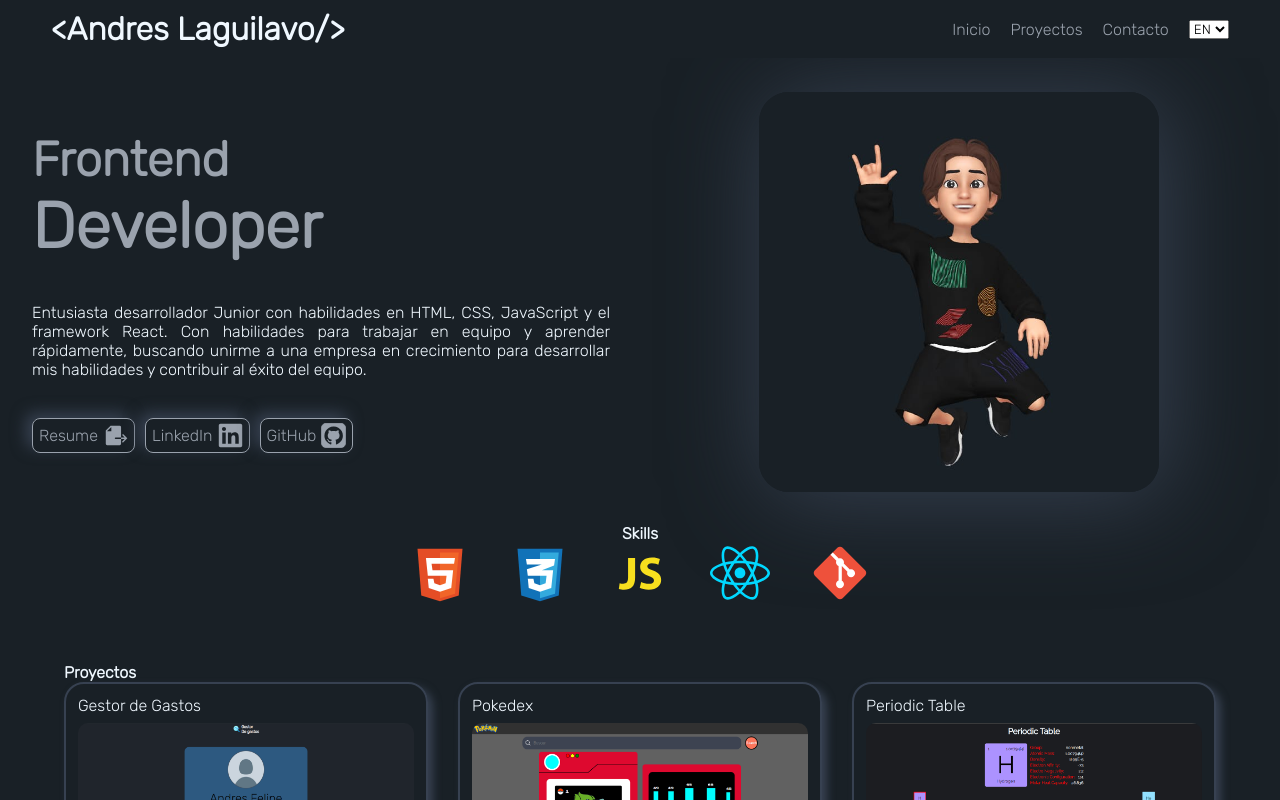
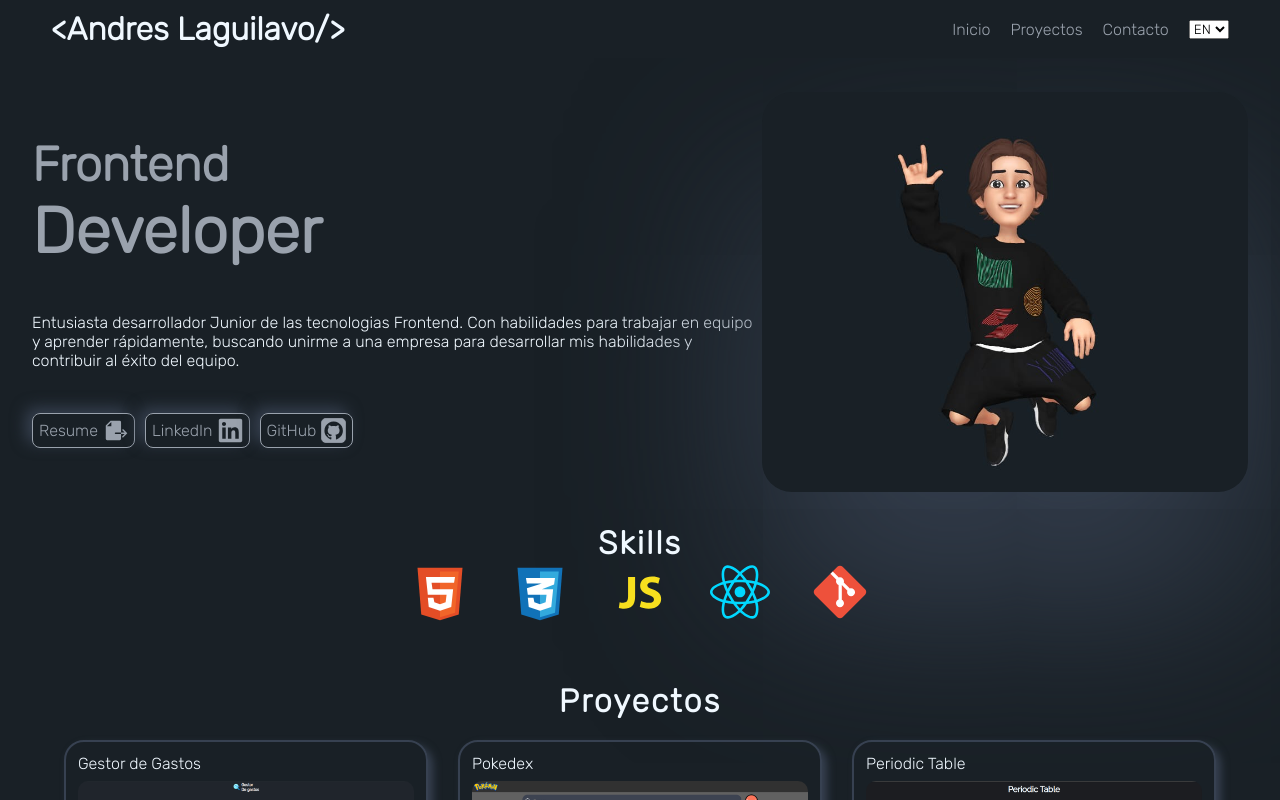
Before and after one commit to Laguilavo10/portafolio-personal, a React (Vite) app: page / in a window 1280 px wide. Shown: the top 800 px of the page. Built offline with nearby package versions, Linux system fonts and the light colour scheme.

Commit message:
integracion CV

```diff
--- a/src/components/AboutMe/index.jsx
+++ b/src/components/AboutMe/index.jsx
@@ -2,12 +2,12 @@ import React from "react"
 import { useLanguaje } from "../../context/languajes"
 import { generateImg } from "../../utils/GenerateImg"
 import avatar from '../../assets/AR.jpg'
-import sinfondo from '../../assets/sinfondo.png'
+import cv from '../../assets/CV_AndresLaguilavo.pdf'
 import "../../styles/AboutMe.css"
 
 export function AboutMe() {
   const { lang } = useLanguaje()
-
+  // download="CV_Andres_Laguilavo.pdf"
   return (
     <>
       <section className="about-me" id="aboutMe">
@@ -15,7 +15,7 @@ export function AboutMe() {
           <h1>Frontend <br /> Developer</h1>
           <p>{lang.aboutMe.description}</p>
           <div className="about-me--redirects">
-            <a href="#" className="about-me--links" target='_blank'>
+            <a href="https://drive.google.com/file/d/1VOtnGhdWROxqm6nhvWqHwZxDuBwpRNC4/view?usp=share_link"  className="about-me--links" target="_blank">
               <p>Resume</p>
               <img src={generateImg('resume')} alt="" />
             </a>
--- a/src/components/Contact/index.jsx
+++ b/src/components/Contact/index.jsx
@@ -9,7 +9,7 @@ export function Contact() {
   return (
     <>
       <section className="contact-container" id="contact">
-        <h4>{lang.contact.title}</h4>
+        <h4 className="title-section">{lang.contact.title}</h4>
         <p>{lang.contact.msj}</p>
         <div className="contact-links">
           <a href="mailto:andresfelipelaguilavo@hotmail.com?subject=¡Trabajemos Juntos!">
--- a/src/components/Projects/index.jsx
+++ b/src/components/Projects/index.jsx
@@ -8,7 +8,7 @@ export function Projects() {
   return (
     <>
       <section className="projects-container" id="projects">
-        <h4>Proyectos</h4>
+        <h4 className="title-section">Proyectos</h4>
         <ul className="projects-list">
           {projectsList.map((project, i) => (
             <li key={i} className="projects-list--item">
--- a/src/components/Skills/index.jsx
+++ b/src/components/Skills/index.jsx
@@ -8,7 +8,7 @@ export function Skills() {
   return (
     <>
       <section className="skills-container">
-        <h4 className="">Skills</h4>
+        <h4 className="title-section">Skills</h4>
         <ul className="skills-list">
           {skills.map((skill) => (
             <li className="skills-list--item" key={skill}>
--- a/src/context/languajes.jsx
+++ b/src/context/languajes.jsx
@@ -9,16 +9,16 @@ export const languajes = {
       link3: "Contacto",
     },
     aboutMe: {
-      description: "Entusiasta desarrollador Junior con habilidades en HTML, CSS, JavaScript y el framework React. Con habilidades para trabajar en equipo y aprender rápidamente, buscando unirme a una empresa en crecimiento para desarrollar mis habilidades y contribuir al éxito del equipo.",
+      description: "Entusiasta desarrollador Junior de las tecnologias Frontend. Con habilidades para trabajar en equipo y aprender rápidamente, buscando unirme a una empresa para desarrollar mis habilidades y contribuir al éxito del equipo.",
       cv: "Descargar CV",
     },
     projects:{
       project1:"Gestor de Gastos",
-      project1:"Pokedex",
-      project1:"Tabla Periodica",
-      project1:"ToDO List",
-      project1:"Generador de Contraseñas",
-      project1:"Login Instagram",
+      project2:"Pokedex",
+      project3:"Tabla Periodica",
+      project4:"ToDO List",
+      project5:"Generador de Contraseñas",
+      project6:"Login Instagram",
     },
     contact:{
       title:"Contacto",
@@ -32,16 +32,16 @@ export const languajes = {
       link3: "Contact",
     },
     aboutMe: {
-      description: "Enthusiastic Junior developer with skills in HTML, CSS, JavaScript and the React framework. With teamwork skills and a quick learner, looking to join a growing company to develop my skills and contribute to the success of the team.",
+      description: "Enthusiastic Junior developer with Frontend technologies. With skills to work in a team and learn quickly, looking to join a company to develop my skills and contribute to the success of the team.",
       cv: "Descargar CV",
     },
     projects:{
       project1:"Expense Manager",
-      project1:"Pokedex",
-      project1:"Periodic Table",
-      project1:"ToDO List",
-      project1:"Password Generator",
-      project1:"Login Instagram",
+      project2:"Pokedex",
+      project3:"Periodic Table",
+      project4:"ToDO List",
+      project5:"Password Generator",
+      project6:"Login Instagram",
     },
     contact:{
       title:"Contact Me",
--- a/src/index.css
+++ b/src/index.css
@@ -18,12 +18,13 @@
   --react-color:#06abc9;
 }
 
-.nav-header{
-  display: flex;
-  /* background-color: aliceblue; */
-}
-
 body {
   background-color: var(--background-color);
   color: aliceblue;
 }
+
+.title-section{
+  font-size: 2rem;
+  letter-spacing: 2px;
+  text-align: center;
+}
--- a/src/styles/AboutMe.css
+++ b/src/styles/AboutMe.css
@@ -1,10 +1,10 @@
 .about-me{
   display: grid;
   margin: 2rem;
-  grid-template-columns: 1fr 1fr;
+  grid-template-columns: 60% 40%;
   padding-top: 60px;
   height: 100%;
-  gap: 60px;
+  /* gap: 60px; */
 }
 
 .about-me--info{
@@ -24,21 +24,18 @@
   font-size: 3rem;
 }
 
-.about-me--info > p{
-  text-align: justify;
-}
-
 .about-me--img{
   display: flex;
   justify-content: center;
 }
 
 .about-me--img > img{
-  height: 400px;
+  max-height: 400px;
+  width: 100%;
   background-image: none;
   border-radius: 30px;
-  box-shadow: 6px 5px 95px var(--input-color);
-
+  box-shadow: 0px 100px 190px var(--input-color);
+  object-fit: contain;
 }
 .about-me--redirects{
   display: flex;
@@ -82,9 +79,9 @@
 }
 
 @media (max-width: 450px) {
-  .about-me{
-    margin:100px 10px;
-  }
+  /* .about-me{
+    margin: 100px 10px;
+  } */
   .about-me--info > h1::first-line{
     font-size: 2rem;
   }
--- a/src/styles/Projects.css
+++ b/src/styles/Projects.css
@@ -5,6 +5,7 @@
   display: grid;
   grid-template-columns: repeat(3, 1fr);
   gap: 30px;
+  margin: 20px 0 ;
 }
 
 .projects-list--item {
```
Also changed, not shown: 1 other file (tests, documents, lock files or other folders).
